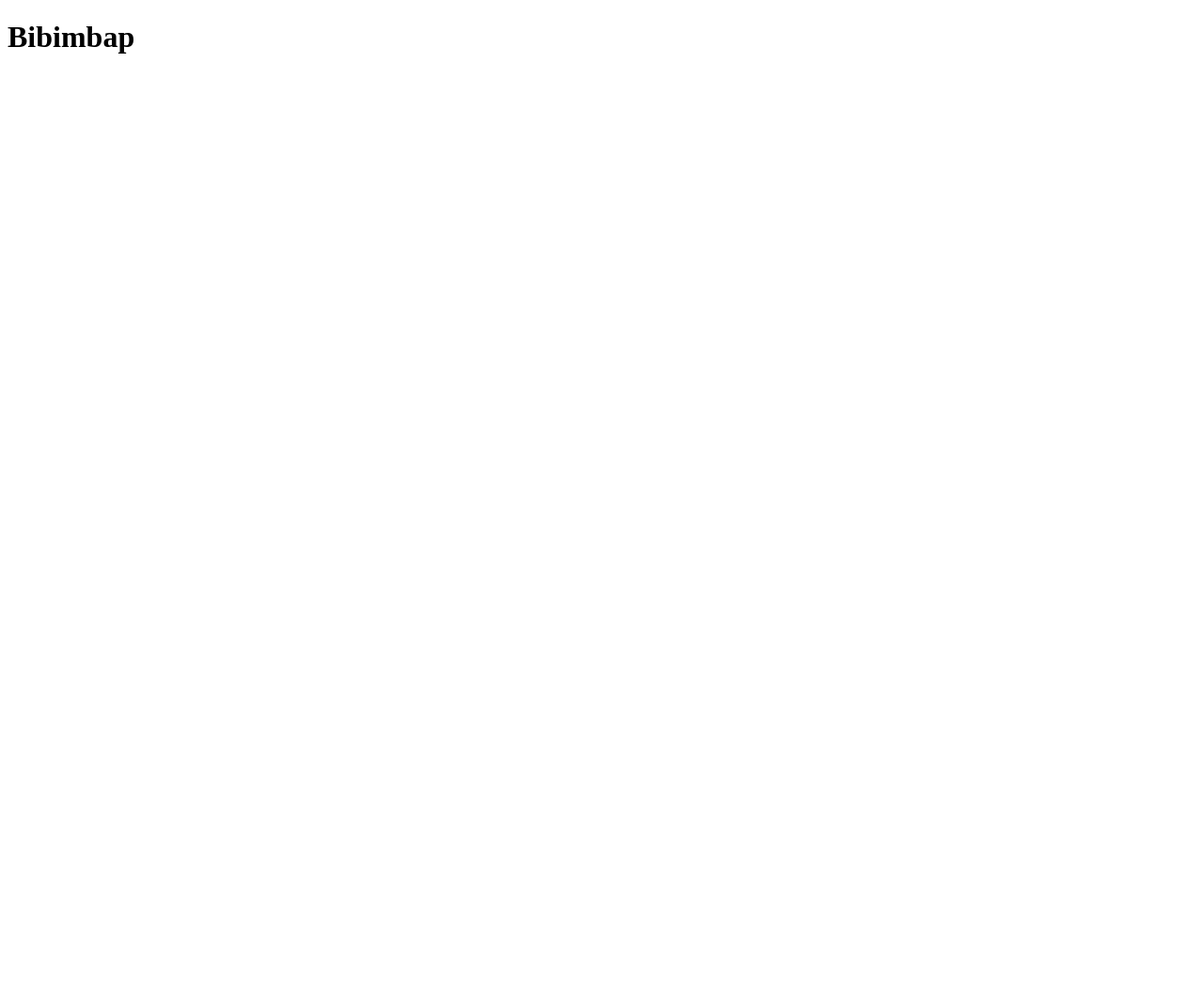
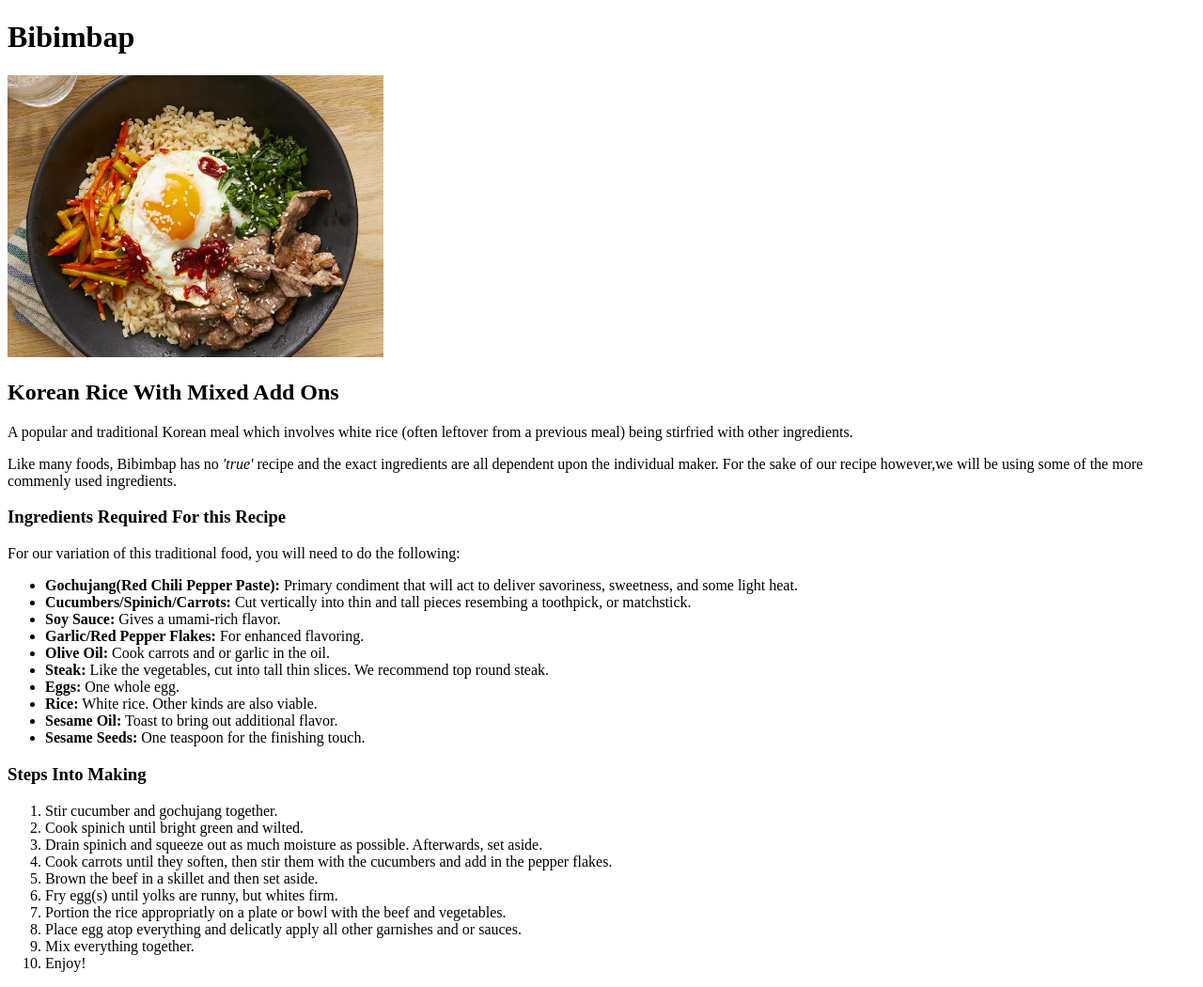
Before and after one commit to UnderSteamed/odin-recipes, a plain HTML site: page recipes/bibimbap.html in a window 1280 px wide. Shown: the whole page at 94% size. Before the commit the page ends 800 px from the top, so only its background shows below. Drawn offline with Linux system fonts and the light colour scheme.

Commit message:
Complete Iteration 3
Bungled task, will need to revisit.

```diff
--- a/recipes/bibimbap.html
+++ b/recipes/bibimbap.html
@@ -1,11 +1,80 @@
 <!DOCTYPE html>
 <html lang="en">
+
 <head>
-<meta charset="UTF-8">
-<Title> Bibimbap</Title>
+    <meta charset="UTF-8">
+    <Title> Bibimbap</Title>
 </head>
+
 <body>
-    <h1> Bibimbap</h1>
+    <h1>Bibimbap</h1>
+    <img src="../img/Bibimbap.webp" height="300
+" alt="Sample Picture">
+
+    <h2>Korean Rice With Mixed Add Ons </h2>
+
+    <p> A popular and traditional Korean meal which involves
+        white rice (often leftover from a previous meal) being
+        stirfried with other ingredients. </p>
+    <p>
+        Like many foods, Bibimbap has no <em>'true' </em>recipe and
+        the exact ingredients are all dependent upon the individual
+        maker. For the sake of our recipe however,we will be using some
+        of the more commenly used ingredients.
+
+    </p>
+
+    <h3>Ingredients Required For this Recipe</h3>
+    <p> For our variation of this traditional food, you will need to do the following:
+
+    <ul>
+
+        <li><strong> Gochujang(Red Chili Pepper Paste):</strong> Primary condiment that
+            will act to deliver savoriness, sweetness, and some light heat.</li>
+        <li><strong>Cucumbers/Spinich/Carrots: </strong> Cut vertically into thin and tall pieces
+            resembing a toothpick, or matchstick. </li>
+
+        <li> <strong>Soy Sauce:</strong> Gives a umami-rich flavor. </li>
+
+        <li><strong>Garlic/Red Pepper Flakes:</strong> For enhanced flavoring.</li>
+
+        <li><strong>Olive Oil:</strong> Cook carrots and or garlic in the oil.</li>
+
+        <li><strong>Steak:</strong> Like the vegetables, cut into tall thin slices.
+            We recommend top round steak.</li>
+
+        <li><strong>Eggs:</strong> One whole egg.</li>
+
+        <li><strong>Rice:</strong> White rice. Other kinds are also viable.</li>
+
+        <li><strong>Sesame Oil:</strong> Toast to bring out additional flavor.</li>
+
+        <li><strong>Sesame Seeds:</strong> One teaspoon for the finishing touch.</li>
+
+    </ul>
+
+    <h3> Steps Into Making</h3>
+    <p>
+    <ol>
+        <li>Stir cucumber and gochujang together.</li>
+        <li> Cook spinich until bright green and wilted. </li>
+        <li> Drain spinich and squeeze out as much moisture as possible.
+            Afterwards, set aside.
+        </li>
+        <li> Cook carrots until they soften, then stir them with the cucumbers
+            and add in the pepper flakes.
+        </li>
+        <li> Brown the beef in a skillet and then set aside. </li>
+        <li>Fry egg(s) until yolks are runny, but whites firm. </li>
+        <li> Portion the rice appropriatly on a plate or bowl with the beef and vegetables. </li>
+        <li> Place egg atop everything and delicatly apply all other garnishes and or sauces.  </li>
+        <li> Mix everything together. </li>
+        <li> Enjoy!</li>
+    </ol>
+    </p>
+
+
+
 
 
 
```
Also changed, not shown: index.html (+1 -1 lines), img/Bibimbap.webp (added), 1 other file.
